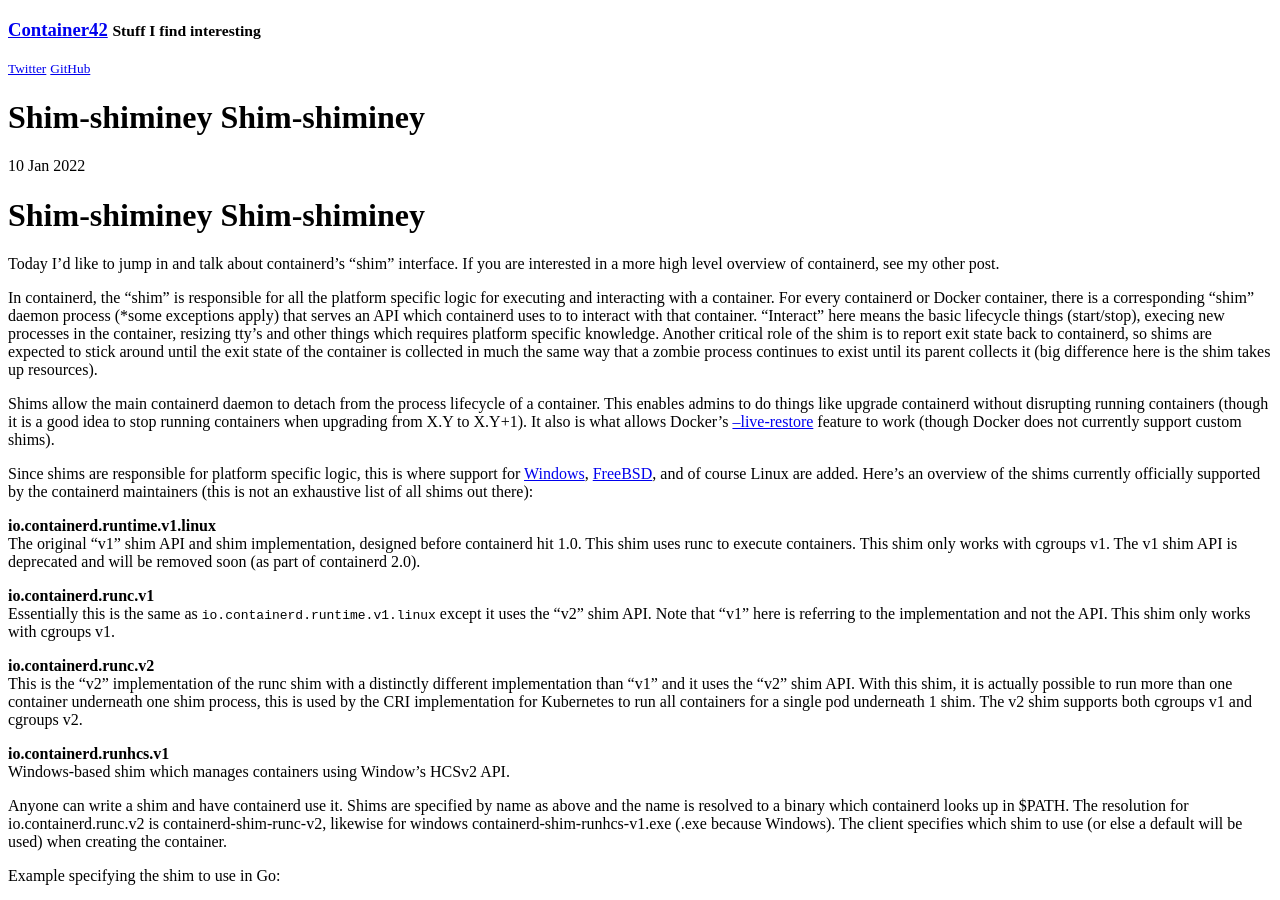
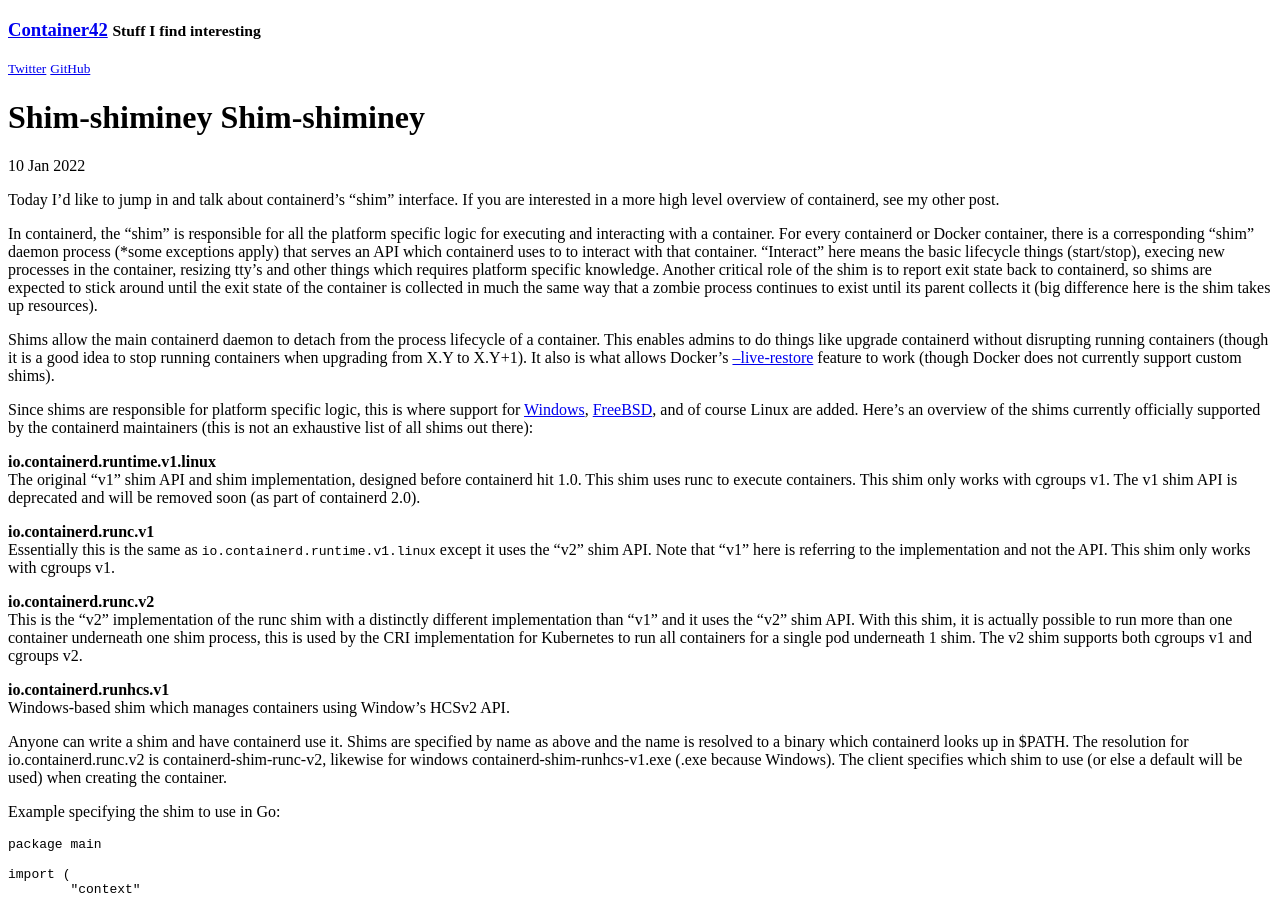
Before and after one commit to cpuguy83/blog, a Jekyll site: the page built from _posts/2022-01-10-shim-shiminey-shim-shiminey.md, in a window 1280 px wide and 900 px high. Built offline with Jekyll 4.4.1, drawn with Linux system fonts in a browser that asks for light colours; Markdown is read by kramdown in place of the engine named in the settings.

Commit message:
Remove duplicate title

```diff
--- a/_posts/2022-01-10-shim-shiminey-shim-shiminey.md
+++ b/_posts/2022-01-10-shim-shiminey-shim-shiminey.md
@@ -14,8 +14,6 @@ author:
   first_name: Brian
   last_name: Goff
 ---
-
-# Shim-shiminey Shim-shiminey
 
 Today I’d like to jump in and talk about containerd’s “shim” interface. If you are interested in a more high level overview of containerd, see my other post.
 
```
